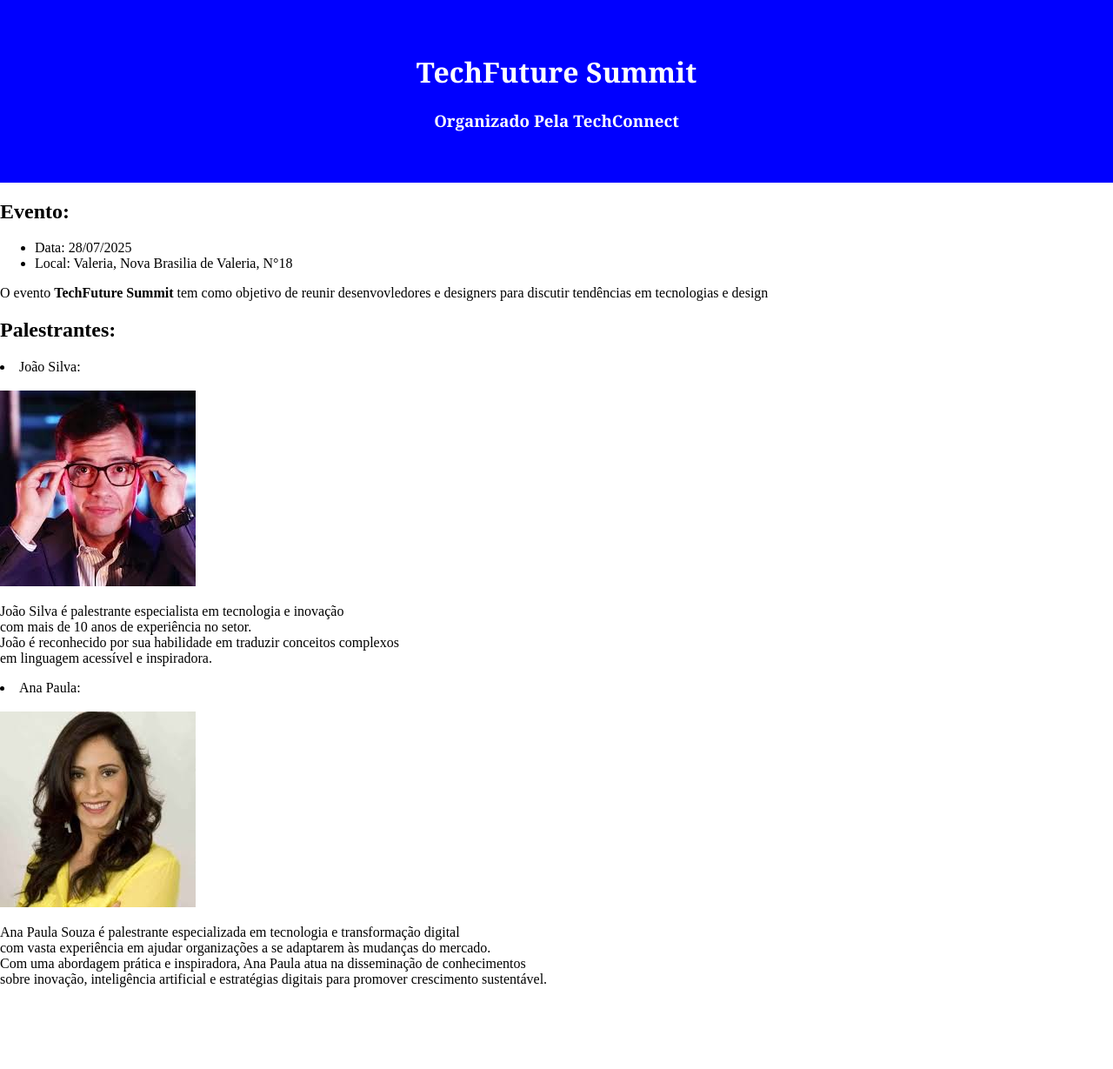
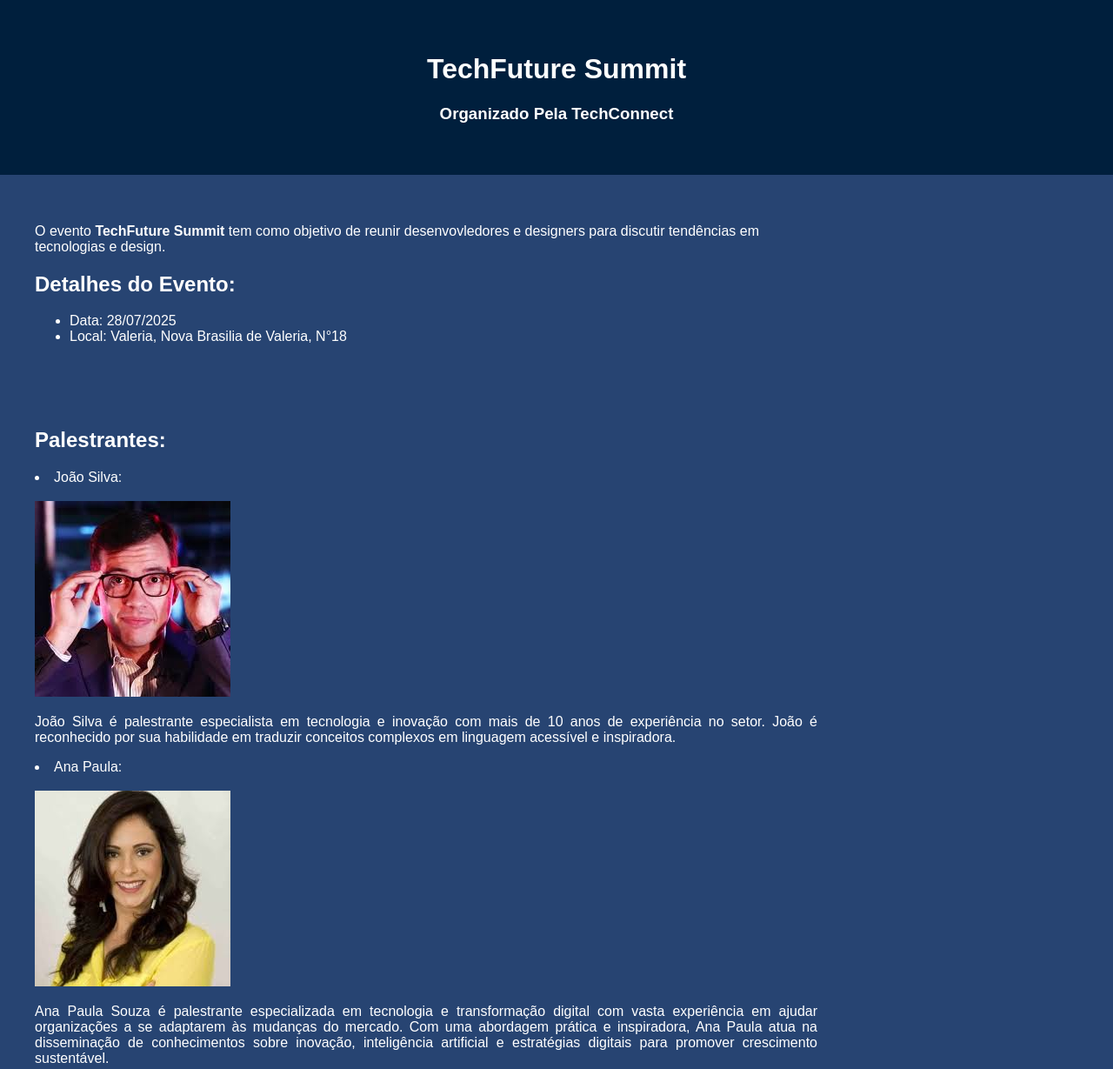
Before and after one commit to YuriMarceloArouca/TechConnect, a plain HTML site: page index.html in a window 1280 px wide. Shown: the whole page at 87% size. Before the commit the page ends 1151 px from the top, so only its background shows below. Drawn offline with Linux system fonts and the light colour scheme.

Commit message:
TechConnect

```diff
--- a/index.html
+++ b/index.html
@@ -14,21 +14,30 @@
     </header>
 
     <section>
-        <h2>Evento:</h2>
+        <p>O evento <b>TechFuture Summit</b> tem como objetivo de reunir desenvovledores e designers para discutir tendências em tecnologias e design.</p>
+        <h2>Detalhes do Evento:</h2>
         <ul>
             <li>Data: 28/07/2025</li>
             <li>Local: Valeria, Nova Brasilia de Valeria, N°18 </li>
         </ul>
-        <p>O evento <b>TechFuture Summit</b> tem como objetivo de reunir desenvovledores e designers para discutir tendências em tecnologias e design</p>
     </section>
 
     <section>
         <h2>Palestrantes:</h2>
 
         <li>João Silva:</li><br> <img src="./joãopalestrante.jfif" alt="">
-        <p> João Silva é palestrante especialista em tecnologia e inovação<br> com mais de 10 anos de experiência no setor.<br> João é reconhecido por sua habilidade em traduzir conceitos complexos<br> em linguagem acessível e inspiradora.</p>
-         <li>Ana Paula:</li><br> <img src="./anapalestrante.jfif" alt="">
-         <p>Ana Paula Souza é palestrante especializada em tecnologia e transformação digital<br> com vasta experiência em ajudar organizações a se adaptarem às mudanças do mercado.<br> Com uma abordagem prática e inspiradora, Ana Paula atua na disseminação de conhecimentos<br> sobre inovação, inteligência artificial e estratégias digitais para promover crescimento sustentável.</p>
+
+        <div>
+            <p class="paragrafo"> João Silva é palestrante especialista em tecnologia e inovação com mais de 10 anos de experiência no setor. João é reconhecido por sua habilidade em traduzir conceitos complexos em linguagem acessível e inspiradora.</p>
+        </div>
+
+        <li>Ana Paula:</li><br> <img src="./anapalestrante.jfif" alt="">
+
+        <div>
+            <p class="paragrafo">Ana Paula Souza é palestrante especializada em tecnologia e transformação digital com vasta experiência em ajudar organizações a se adaptarem às mudanças do mercado. Com uma abordagem prática e inspiradora, Ana Paula atua na disseminação de conhecimentos sobre inovação, inteligência artificial e estratégias digitais para promover crescimento sustentável.</p>
+        </div>
+
+
     </section>
 
 </body>
--- a/style.css
+++ b/style.css
@@ -1,12 +1,24 @@
+
 header{
-    background-color: blue;
+    background-color: #001F3D;
     color: white;
     padding: 40px;
     text-align: center;
-    font-family:Cambria, Cochin, Georgia, Times, 'Times New Roman', serif ;
+    font-family: Arial, Helvetica, sans-serif ;
+    margin: 0;
 }
 body{
+    background-color: #274472;
+    color: white;
+    font-family: Arial, Helvetica, sans-serif ;
     margin: 0;
-    padding: 0;
-
+    padding: 0%;
 }
+section{
+    padding: 20px;
+    max-width: 900px;
+    margin: 20px;
+}
+div{
+    text-align: justify;
+}
```
